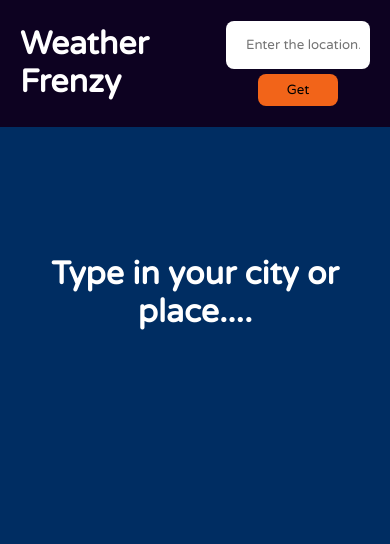
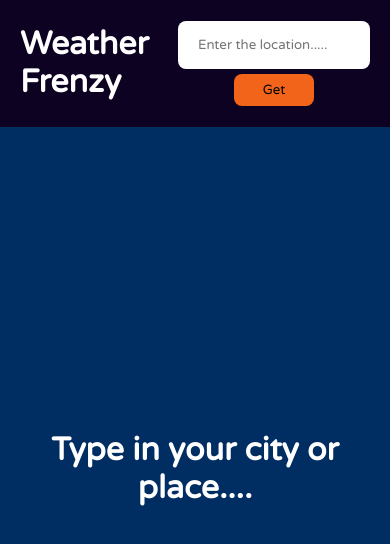
Before and after one commit to Sreejit-Sengupto/Weather-Frenzy, a React (Vite) app: page / in a window 390 px wide. Shown: the top 544 px of the page. Built offline with nearby package versions, Linux system fonts and the light colour scheme; no server answers.

Commit message:
Adds components and responsiveness
Adds component folder and different component for Navbar and the main
Display section also adds responsive design for all the devices
mentioned in the Chrome Dev Tools.

```diff
--- a/src/App.css
+++ b/src/App.css
@@ -95,7 +95,7 @@
   color: #F26419;
 }
 
-@media screen and (max-width: 480px) {
+@media screen and (max-width: 540px) {
   .search--section {
     overflow-y: hidden;
   }
@@ -112,9 +112,14 @@
   }
 
   .user--input {
-    width: 9rem;
+    width: 12rem;
     margin-right: 0px;
     margin-bottom: 5px;
+  }
+
+  .prompt--text {
+    max-width: 300px;
+    margin: 19rem auto;
   }
 
   .details {
@@ -129,3 +134,68 @@
     margin: 5px;
   }
 }
+
+@media screen and (max-width: 280px) {
+  .search--section > h1 {
+    font-size: 1em;
+    max-width: 1em;
+  }
+
+  .user--input {
+    width: 10rem;
+    height: 2rem;
+  }
+
+  .get--btn {
+    height: 1.5rem;
+    width: 4rem;
+  }
+
+  .prompt--text {
+    margin: 15rem auto;
+  }
+
+  .city--name--section h1 {
+    font-size: 1em;
+  }
+}
+
+@media screen and (max-width: 1024px) {
+  .search--section {
+    overflow-y: hidden;
+  }
+
+  .search--section > h1 {
+    width: 10rem;
+  }
+
+  .searchbar {
+    display: flex;
+    flex-direction: column;
+    align-items: center;
+    justify-content: center;
+  }
+
+  .user--input {
+    width: 12rem;
+    margin-right: 0px;
+    margin-bottom: 5px;
+  }
+
+  .prompt--text {
+    max-width: 300px;
+    margin: 19rem auto;
+  }
+
+  .details {
+    flex-wrap: wrap;
+    font-size: 1rem;
+    margin-top: 4rem;
+  }
+
+  .details--text {
+    width: 10.75rem;
+    height: 10.75rem;
+    margin: 5px;
+  }
+}
--- a/src/App.jsx
+++ b/src/App.jsx
@@ -1,109 +1,52 @@
-import { useState } from 'react'
-import './App.css'
+import { useState } from "react";
+import "./App.css";
+import Navbar from "./components/Navbar";
+import Display from "./components/Display";
 
 function App() {
-  // let apiKey = import.meta.env.VITE_API_KEY;
+  const apiKey = import.meta.env.VITE_API_KEY;
+  console.log(apiKey);
 
   // State to manage user input
-  const [userInput, setUserInput] = useState({
-    location: ""
-  });
+  const [userInput, setUserInput] = useState("");
 
   // State to manage the data returned by the API
-  const [data, setData] = useState([])
+  const [displayData, setDisplayData] = useState([]);
 
   // State to manage the city name sent by the GET METHOD of the API
   const [cityName, setCityName] = useState("");
 
   // To look for changes in the input field
   function handleChange(event) {
-    const { name, value } = event.target;
-    setUserInput(prevState => {
-      return({
-        ...prevState,
-        [name]: value
-      })
-    })
+    setUserInput(event.target.value);
   }
 
-
+  console.log(userInput);
   function getWeather() {
     // GET METHOD of the Get city CODE API
     fetch(`
-      http://dataservice.accuweather.com/locations/v1/cities/search?apikey=%09${import.meta.env.VITE_API_KEY}&q=${userInput.location}`
-    )
-     .then(response => response.json())
+      http://dataservice.accuweather.com/locations/v1/cities/search?apikey=%09${apiKey}&q=${userInput}`)
+      .then((response) => response.json())
 
-     // Passing the city code to the AccuWeather API
-     .then(response => {
-      fetch(`http://dataservice.accuweather.com/currentconditions/v1/${response[0].Key}?apikey=${import.meta.env.VITE_API_KEY}`)
-       .then(response => response.json())
-       .then(response => setData(response)) // Storing the API data in the state
+      // Passing the city code to the AccuWeather API
+      .then((response) => {
+        fetch(
+          `http://dataservice.accuweather.com/currentconditions/v1/${response[0].Key}?apikey=${apiKey}`
+        )
+          .then((response) => response.json())
+          .then((response) => setDisplayData(response)); // Storing the API data in the state
 
-       setCityName(response[0].LocalizedName) // Storing the city name returned from the GET CITY CODE API
-     })
-     .then(error => console.log(error))
+        setCityName(response[0].LocalizedName); // Storing the city name returned from the GET CITY CODE API
+      })
+      .then((error) => console.log(error));
   }
-
 
   return (
     <div className="App">
-      <div className="search--section">
-        <h1>Weather Frenzy</h1>
-        <div className='searchbar'>
-          <input type="text" onChange={handleChange} name='location' value={userInput.location} placeholder='Enter the location.....'className='user--input'autoComplete='off' />
-          <button onClick={getWeather} className='get--btn'>Get</button>
-        </div>
-      </div>
-
-
-      {data.length == 0 && <h1 className='prompt--text'>Type in your city or place....</h1>}
-
-
-      {data.length !== 0 && <div className='display--section'>
-        <div className='city--name--section'>
-          <h1>{cityName}</h1>
-          <div className='underliner'></div>
-        </div>
-
-        <div className="details">
-          <div className='details--text'>
-            <div>
-              <p>TEMPERATURE</p>
-            <div className="underliner"></div>
-            </div>
-            <p>{data[0].Temperature.Metric.Value}&#8451;</p>
-          </div>
-
-          <div className='details--text'>
-            <div>
-              <p>WEATHER TYPE</p>
-            <div className="underliner"></div>
-            </div>
-            <p>{data[0].WeatherText}</p>
-          </div>
-
-          <div className='details--text'>
-            <div>
-              <p>PRECIPITATION</p>
-            <div className="underliner"></div>
-            </div>
-            {data[0].HasPrecipitation ? <p>Precipitation expected</p> : <p>No Precipitation expected</p>}
-          </div>
-
-          <div className='details--text'>
-          <div>
-              <p>DOWNPOUR</p>
-            <div className="underliner"></div>
-            </div>
-            {data[0].PrecipitationType ? <p>{data[0].PrecipitationType}</p> : <p>-</p>}
-          </div>
-        </div>
-        <footer className='footer'>Get more weather details at <a href={data[0].Link} target='_blank'>AccuWeather</a></footer>
-      </div>}
-
+      <Navbar handleChange={handleChange} userInput={userInput} getWeather={getWeather} />
+      <Display cityName={cityName} data={displayData} />
     </div>
-  )
+  );
 }
 
-export default App
+export default App;
--- /dev/null
+++ b/src/components/Display.jsx
@@ -0,0 +1,70 @@
+import React from "react";
+
+function Display(props) {
+  return (
+    <>
+      {props.data.length == 0 && (
+        <h1 className="prompt--text">Type in your city or place....</h1>
+      )}
+
+      {props.data.length !== 0 && (
+        <div className="display--section">
+          <div className="city--name--section">
+            <h1>{props.cityName}</h1>
+            <div className="underliner"></div>
+          </div>
+
+          <div className="details">
+            <div className="details--text">
+              <div>
+                <p>TEMPERATURE</p>
+                <div className="underliner"></div>
+              </div>
+              <p>{props.data[0].Temperature.Metric.Value}&#8451;</p>
+            </div>
+
+            <div className="details--text">
+              <div>
+                <p>WEATHER TYPE</p>
+                <div className="underliner"></div>
+              </div>
+              <p>{props.data[0].WeatherText}</p>
+            </div>
+
+            <div className="details--text">
+              <div>
+                <p>PRECIPITATION</p>
+                <div className="underliner"></div>
+              </div>
+              {props.data[0].HasPrecipitation ? (
+                <p>Precipitation expected</p>
+              ) : (
+                <p>No Precipitation expected</p>
+              )}
+            </div>
+
+            <div className="details--text">
+              <div>
+                <p>DOWNPOUR</p>
+                <div className="underliner"></div>
+              </div>
+              {props.data[0].PrecipitationType ? (
+                <p>{props.data[0].PrecipitationType}</p>
+              ) : (
+                <p>-</p>
+              )}
+            </div>
+          </div>
+          <footer className="footer">
+            Get more weather details at{" "}
+            <a href={props.data[0].Link} target="_blank">
+              AccuWeather
+            </a>
+          </footer>
+        </div>
+      )}
+    </>
+  );
+}
+
+export default Display;
--- /dev/null
+++ b/src/components/Navbar.jsx
@@ -0,0 +1,25 @@
+import React from "react";
+
+function Navbar(props) {
+    return (
+        <div className="search--section">
+        <h1>Weather Frenzy</h1>
+        <div className="searchbar">
+          <input
+            type="text"
+            onChange={props.handleChange}
+            name="location"
+            value={props.userInput}
+            placeholder="Enter the location....."
+            className="user--input"
+            autoComplete="off"
+          />
+          <button onClick={props.getWeather} className="get--btn">
+            Get
+          </button>
+        </div>
+      </div>
+    )
+}
+
+export default Navbar;
```
